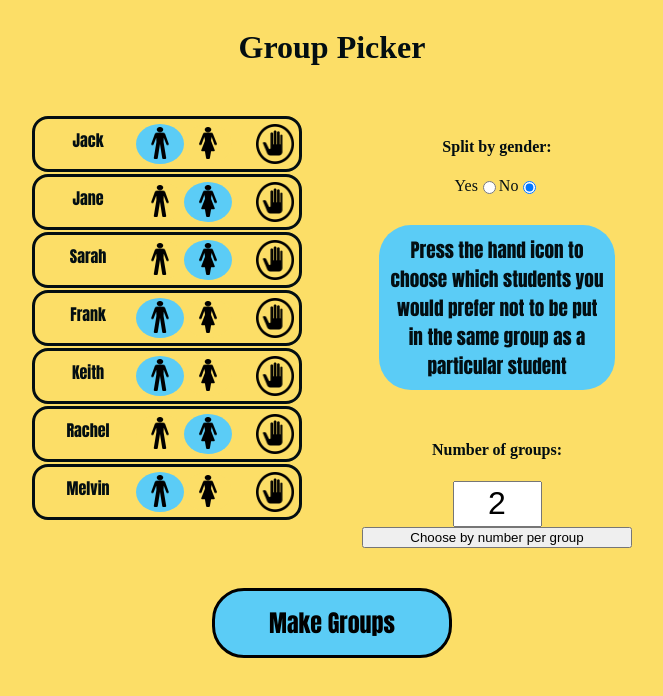
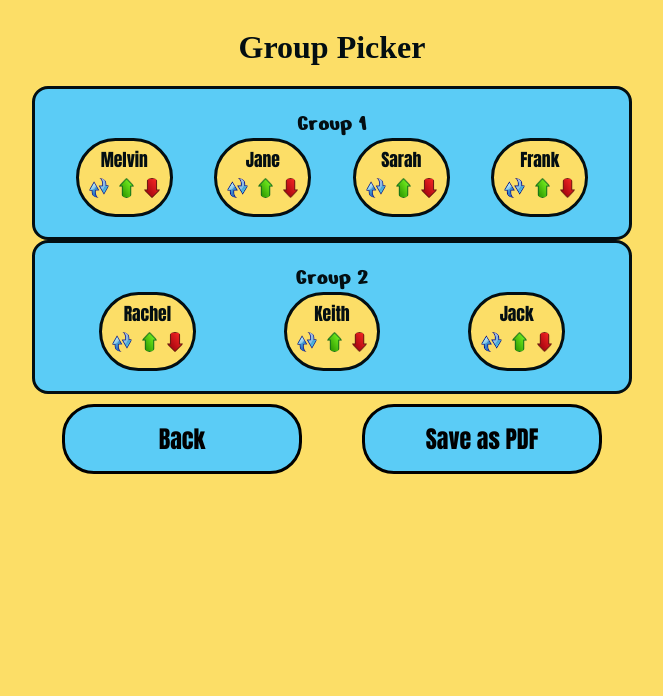
Before and after one commit to Remitito/group-picker, a React (Create React App) app: page / in a window 1280 px wide. Shown: the top 696 px of the page, without its empty margins (308-971 px from the left). Built offline with nearby package versions, Linux system fonts and the light colour scheme; a web font is replaced by a local one.

Commit message:
Further styling and PDF exporting now exports as text instead of a picture

```diff
--- a/src/App.js
+++ b/src/App.js
@@ -1,6 +1,6 @@
 import {Main, Info, TextBox, Button, Column, Name, OptionTitle, NumGroups, GroupName, Notice,
-  Row, Student, Gender, GenderCont, ToAvoidLogo, Title, ChangeLogo, ToAvoid, ChangeCont, OptionLabel, Change, Member, GenderLogo,
-  StudentCont, Option, OptionRow, AvoidStudent, AvoidCont, InfoSection, Group, RadioButton} from './styles'
+  Row, Student, Gender, GenderCont, GroupButton, ToAvoidLogo, Title, ChangeLogo, ToAvoid, ChangeCont, OptionLabel, Change, Member, GenderLogo,
+  StudentCont, OptionRow, AvoidStudent, YesLogo, YesCont, NoLogo, NoCont, AvoidCont, InfoSection, Group, RadioButton} from './styles'
 import React from "react";
 import html2canvas from 'html2canvas';
 import jspdf from 'jspdf'
@@ -20,7 +20,7 @@ class App extends React.Component {
       students: "",
       nameArray: ["Jack", "Jane", "Sarah", "Frank", "Keith", "Rachel", "Melvin"],
       studentInfo: [["Jack", "m", [""]], ["Jane", "f", []], ["Sarah", "f", [""]], ["Frank", "m", []], ["Keith", "m", []], ["Rachel", "f", []], ["Melvin", "m", []]],
-      step: 2,
+      step: 3,
       groups: [["Melvin", "Jane", "Sarah", "Frank"], ["Rachel", "Keith", "Jack"]],
       byGender: "no",
       numGroups: 2,
@@ -46,8 +46,17 @@ class App extends React.Component {
       const imgWidth = 200;
       const imgHeight = canvas.height * imgWidth / canvas.width
       const imgData = canvas.toDataURL('img/png')
-      const pdf = new jsPDF('p', 'mm', 'a4')
-      pdf.addImage(imgData, 'PNG', 0, 0, imgWidth, imgHeight)
+      let groupsString = "\n \n \n "
+      for(let i = 0; i < this.state.groups.length; i++) {
+        let currentString = "\n \n Group " + (i + 1) + ": "
+        for(let e = 0; e < this.state.groups[i].length; e++) {
+          currentString += this.state.groups[i][e] + " "
+        }
+        groupsString += currentString
+      }
+      const pdf = new jsPDF()
+      pdf.text(groupsString, 1, 1)
+      // pdf.addImage(imgData, 'PNG', 0, 0, imgWidth, imgHeight)
       pdf.save('groups.pdf')
     })
   }
@@ -267,38 +276,37 @@ class App extends React.Component {
             <Row>
               <Column>{this.mapStudents()}</Column>
               <Column>
-              <Option>
-                <OptionTitle>Split by gender:</OptionTitle>
+              <Notice className='anton'>Press the hand icon to choose which students you would prefer not to be put in the same group as a particular student</Notice>
                 <OptionRow>
-                  <OptionLabel>Yes</OptionLabel>
-                  <RadioButton name="byGender" checked={this.state.byGender === "yes"} value={"yes"} onChange={this.handleChange} type="radio"/>
-                  <OptionLabel>No</OptionLabel>
-                  <RadioButton name="byGender" checked={this.state.byGender === "no"} value={"no"} onChange={this.handleChange} type="radio"/>
+                  <OptionTitle>Split by gender:</OptionTitle>
+                  <YesCont selected={this.state.byGender === "yes"} onClick={() => this.setState({byGender: "yes"})}>
+                    <YesLogo src="/tick.png"></YesLogo>
+                  </YesCont>
+                  <NoCont selected={this.state.byGender === "no"} onClick={() => this.setState({byGender: "no"})} >
+                    <NoLogo src="/cross.png"></NoLogo>
+                  </NoCont>
                 </OptionRow>
-              </Option>
-              <Option>
-                <Notice className='anton'>Press the hand icon to choose which students you would prefer not to be put in the same group as a particular student</Notice>
-              </Option>
               <>
               {this.state.chooseByNumGroups ?
-                <Option>
-                  <OptionTitle>Number of groups:</OptionTitle>
+                <>
                     <OptionRow>
+                    <OptionTitle>Number of groups:</OptionTitle>
                       <NumGroups name="numGroups" value={this.state.numGroups} onChange={this.handleChange} type="text"></NumGroups>
+                      <GroupButton className='anton' onClick={() => this.setState({chooseByNumGroups: false})}>Choose by number of groups</GroupButton>
                     </OptionRow>
-                    <button onClick={() => this.setState({chooseByNumGroups: false})}>Choose by number per group</button>
-                </Option> :
-                <Option>
-                <OptionTitle>Members per group:</OptionTitle>
+                </> :
+                <>
                   <OptionRow>
+                    <OptionTitle>Members per group:</OptionTitle>
                     <NumGroups name="numGroups" value={this.state.numGroups} onChange={this.handleChange} type="text"></NumGroups>
+                    <GroupButton className='anton' onClick={() => this.setState({chooseByNumGroups: true})}>Choose by members per group</GroupButton>
                   </OptionRow>
-                  <button onClick={() => this.setState({chooseByNumGroups: true})}>Choose by number per group</button>
-              </Option>
+              </>
                 }
               </>
               </Column>
             </Row>
+            <div style={{marginTop: "20px"}}></div>
             <Button className='anton' onClick={this.state.byGender === "yes" ? () => this.makeGroupsByGender() : () => this.makeGroups()}>Make Groups</Button>
             </>
           :
--- a/src/styles.js
+++ b/src/styles.js
@@ -41,15 +41,6 @@ export const GenderCont = styled.div `
     flex-direction: row;
 `
 
-export const Option = styled.div `
-    display: flex;
-    flex-direction: column;
-    margin-bottom: 30px;
-`
-
-export const OptionTitle = styled.h4 `
-
-`
 
 export const OptionLabel = styled.label `
 `
@@ -59,6 +50,7 @@ export const Notice = styled.label `
     margin: auto;
     background-color: #5bccf6;
     font-size: 1.2rem;
+    border: solid;
     border-radius: 2rem;
     padding: 10px;
 `
@@ -81,6 +73,44 @@ export const ToAvoidLogo = styled.img `
     height: 100%;
     width: 100%;
     line-height: 1;
+`
+
+export const YesCont = styled.a `
+    border-radius: 60%;
+    border: solid;
+    width: 30%;
+    margin: 5px;
+    background-color: ${({selected}) => selected ? '#39e600' : '#fcde67'};
+    &:hover {
+        background-color: #39e600;
+    }
+`
+
+export const YesLogo = styled.img `
+    height: 80%;
+    padding-top: 5%;
+    width: 80%;
+    vertical-align: middle;
+    margin: auto;
+`
+
+export const NoCont = styled.a `
+    border-radius: 60%;
+    border: solid;
+    margin: 5px;
+    width: 30%;
+    background-color: ${({selected}) => selected ? '#ff3333' : '#fcde67'};
+    &:hover {
+        background-color: #ff3333;
+    }
+`
+
+export const NoLogo = styled.img `
+    height: 80%;
+    padding-top: 5%;
+    width: 80%;
+    vertical-align: middle;
+    margin: auto;
 `
 
 export const AvoidStudent = styled.button `
@@ -106,13 +136,6 @@ export const AvoidCont = styled.div `
 `
 
 
-export const NumGroups = styled.input `
-    width: 30%;
-    height: 40px;
-    font-size: xx-large;
-    margin: auto;
-    text-align: center;
-`
 
 export const GenderLogo = styled.img `
     height: 80%;
@@ -142,7 +165,7 @@ export const TextBox = styled.textarea `
 `
 
 export const Title = styled.h1 `
-    margin-bottom: 50px;
+    margin-bottom: 20px;
 `
 
 export const Button = styled.button `
@@ -168,7 +191,25 @@ export const Row = styled.div `
 export const OptionRow = styled.div `
     display: flex;
     flex-direction: row;
+    height: 100px;
     margin: auto;
+`
+
+export const GroupButton = styled.button `
+    margin: auto;
+    height: 65%;
+    width: 60%;
+`
+
+export const NumGroups = styled.input `
+    width: 25%;
+    font-size: xx-large;
+    margin: 7%;
+    text-align: center;
+`
+
+export const OptionTitle = styled.h4 `
+    width: 30%;
 `
 
 export const Column = styled.div `
@@ -178,38 +219,40 @@ export const Column = styled.div `
     width: 45%;
 `
 
+
 export const Member = styled.div `
     display: flex;
-    padding: 10px 10px 10px 10px;
+    padding: 5px 5px 5px 5px;
     flex-direction: row;
     background-color: #fcde67;
     border-radius: 3rem;
     border: solid;
     margin: auto;
-    font-size: 1.5rem;
+    font-size: 1.1rem;
     display:table-cell;
 `
+
+
 
 export const Group = styled.div `
     margin: auto;
     padding: 20px;
     background-color: #5bccf6;
     visibility: ${({hide}) => hide ? 'hidden' : ''};
-    margin-bottom: 30px;
+
     border-style: solid;
     border-radius: 1rem;
 `
 
 export const GroupName = styled.label `
-    margin: auto;
-    font-size: 2rem;
+    font-size: 1.5rem;
 `
 
 export const StudentCont = styled.div `
     display: flex;
     flex-wrap: wrap;
+    margin: auto;
     max-width: 600px;
-    margin-top: 15px;
 `
 
 export const Change = styled.a `
```
Also changed, not shown: public/cross.png (added), public/tick.png (added).
